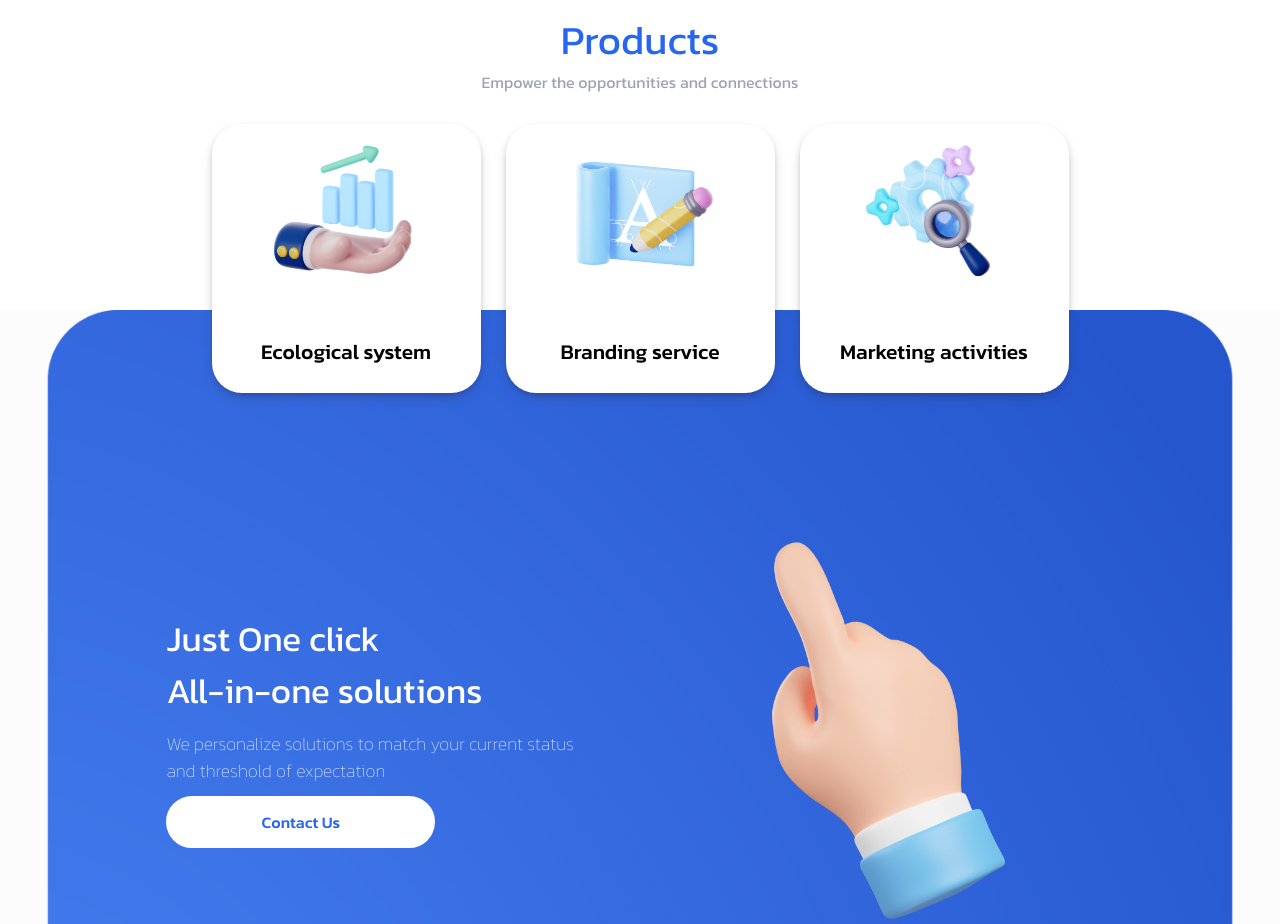
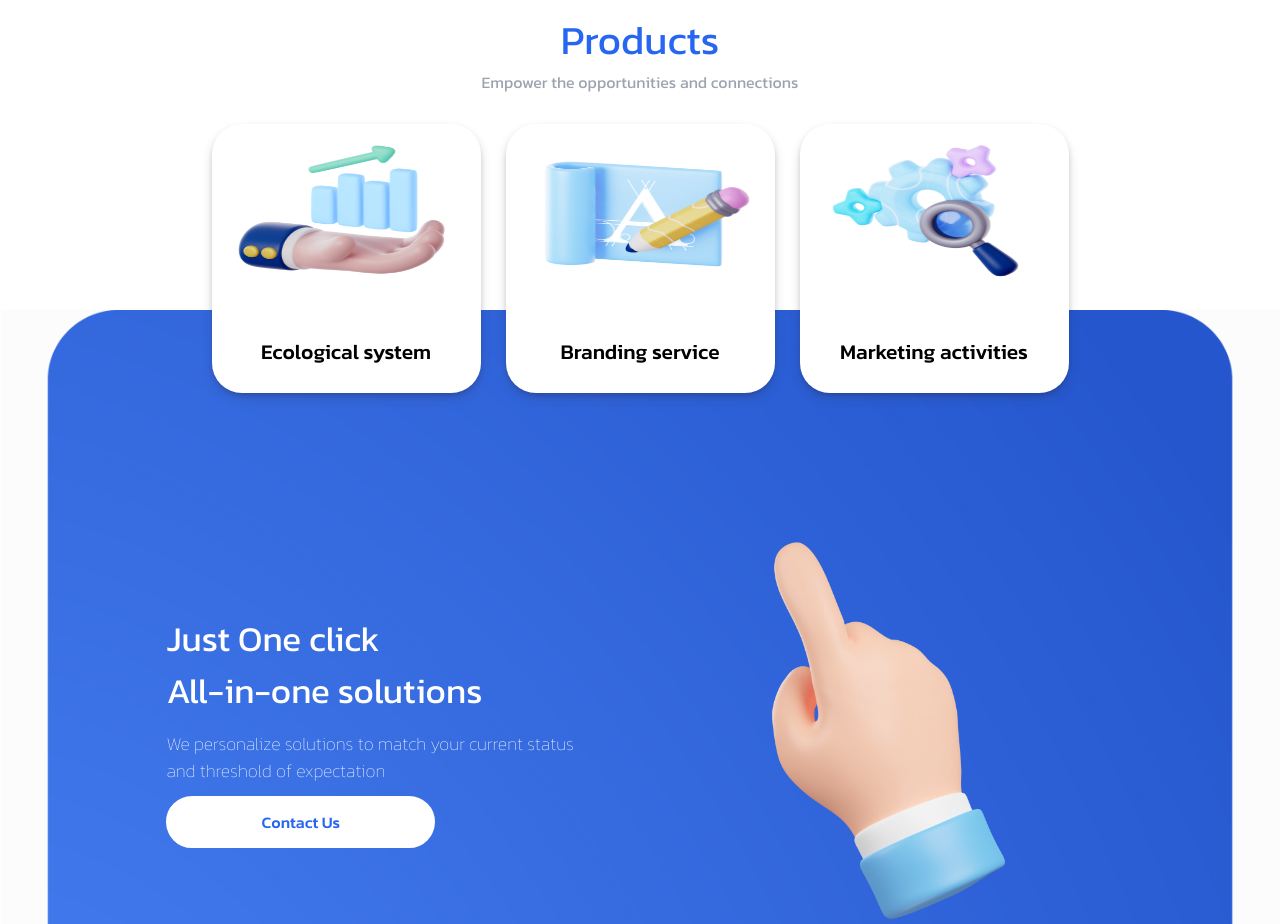
Before and after one commit to NguyenMinhChau/megaboom, a Next.js app: page / in a window 1280 px wide. Shown: the part 1200-2124 px from the top of the page. Built offline with nearby package versions, Linux system fonts and the light colour scheme.

Commit message:
push code

```diff
--- a/next.config.js
+++ b/next.config.js
@@ -1,6 +1,9 @@
 /** @type {import('next').NextConfig} */
 const nextConfig = {
-	distDir: 'build',
+	experimental: {
+		appDir: true,
+	},
+	images: {},
 };
 
 module.exports = nextConfig;
--- a/src/components/Products/ProductItem.js
+++ b/src/components/Products/ProductItem.js
@@ -48,18 +48,29 @@ export default function ProductItem({ urlImage, title, description }) {
 				spacing="8px"
 				className={`shadow-[rgba(50,50,93,0.25)_0px_6px_12px_-2px,_rgba(0,0,0,0.3)_0px_3px_7px_-3px] overflow-hidden group duration-500 transition-all`}
 			>
-				{/* <Image
+				<Image
 					src={urlImage}
 					className={`w-full h-[180px] group-hover:hidden rounded-[30px]`}
 					objectFit="contain"
+				/>
+				{/* <img
+					alt="image"
+					src={urlImage?.src}
+					className={`w-full h-[180px] group-hover:hidden rounded-[30px] object-contain`}
 				/> */}
-				<Image
-					alt="image"
-					src={urlImage}
-					className={`w-full h-[180px] group-hover:hidden rounded-[30px] object-contain`}
-				/>
+				{/* <div
+					className={`w-full h-[180px] group-hover:hidden rounded-[30px]`}
+					style={{
+						backgroundImage: `url('${urlImage?.src}')`,
+						backgroundRepeat: 'no-repeat',
+						backgroundSize: '100% 100%',
+						backgroundPosition: 'center',
+					}}
+				></div> */}
 				<div className="p-3 flex flex-col items-center justify-center font-extralight">
-					<div className={`text-[#000] font-[500] text-[21px] my-5 `}>{title}</div>
+					<div className={`text-[#000] font-[500] text-[21px] my-5 `}>
+						{title}
+					</div>
 					<p
 						className={`text-[#666] font-[300] text-[16px] text-center hidden group-hover:block flex-1`}
 					>
```
Also changed, not shown: jsconfig.json (+5 -5 lines).
